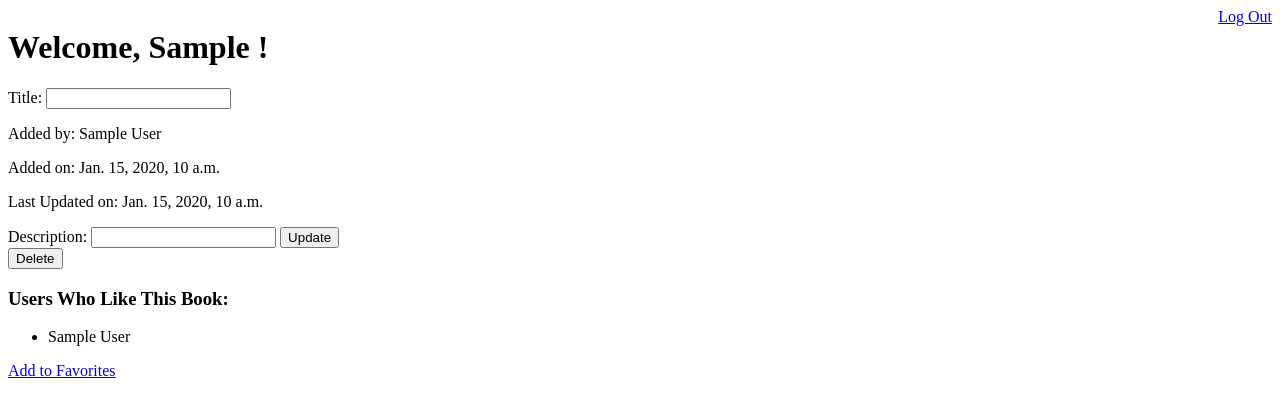
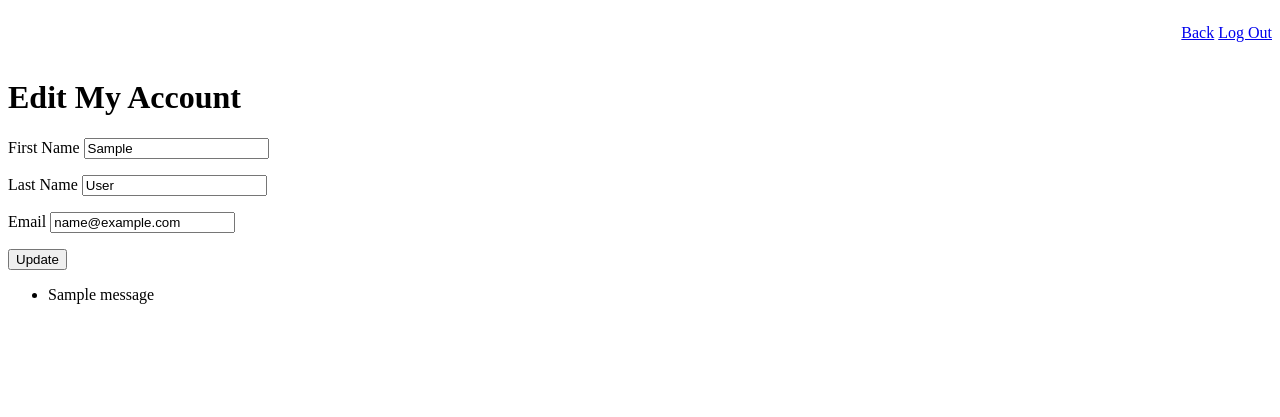
Before and after one commit to diaa95/RedBeltExam, a Django app: template my_app/templates/edit.html in a window 1280 px wide. Shown: the top 417 px of the page. Run offline with Django 3.2, Linux system fonts and the light colour scheme; tables that the repository leaves empty hold one stand-in row (values such as "Sample post"); the template is opened without the code that fills it: values that come from a table or form of the project are taken from there, most other values are stand-ins (such as "Sample title", 1, 10 or a date in 2020); one stand-in notice (Sample message) is shown.

Commit message:
final commit

```diff
--- a/RedBeltExam/settings.py
+++ b/RedBeltExam/settings.py
@@ -25,7 +25,7 @@ SECRET_KEY = '8vr5zhhsuz5fdv17esgg+_zah+klhke)vt85x*4)&*22zkd$bz'
 # SECURITY WARNING: don't run with debug turned on in production!
 DEBUG = True
 
-ALLOWED_HOSTS = ['3.140.194.231']
+ALLOWED_HOSTS = ['3.140.194.231', '127.0.0.1']
 
 
 # Application definition
--- a/my_app/models.py
+++ b/my_app/models.py
@@ -44,11 +44,25 @@ class UserManager(models.Manager):
 
     def add_quote_validator(self, postData):
         errors = {}
-        if len(postData['title']) == 0:
-            errors['title'] = "title is required"
-        if len(postData['desc']) < 5:
-            errors['desc'] = "Description should be at least five characters"
+        if len(postData['author']) < 3:
+            errors['author'] = "Author should be at least three characters"
+        if len(postData['quote']) < 10:
+            errors['quote'] = "Quote should be at least ten characters"
         return errors
+
+
+    def update_info_validator(self, postData):
+        errors = {}
+        # add keys and values to errors dictionary for each invalid field
+        EMAIL_REGEX = re.compile(r'^[a-zA-Z0-9.+_-]+@[a-zA-Z0-9._-]+\.[a-zA-Z]+$')
+        if not EMAIL_REGEX.match(postData['email']):
+            errors['email'] = "Invalid email address!"
+        if len(postData['first_name']) < 2:
+            errors["first_name"] = "first_name should be at least 2 characters"
+        if len(postData['last_name']) < 2:
+            errors["last_name"] = "last_name should be at least 2 characters"
+        return errors
+
 
 
 class User(models.Model):
@@ -65,8 +79,8 @@ class User(models.Model):
 class Quote(models.Model):
     author = models.CharField(max_length=255)
     quote = models.TextField(null=True)
-    uploaded_by = models.ForeignKey(User, related_name="book_uploaded", on_delete=models.CASCADE)
-    users_who_like = models.ManyToManyField(User, related_name="liked_books")
+    uploaded_by = models.ForeignKey(User, related_name="quote_uploaded", on_delete=models.CASCADE)
+    users_who_like = models.ManyToManyField(User, related_name="liked_quotes")
     created_at = models.DateTimeField(auto_now_add=True)
     updated_at = models.DateTimeField(auto_now=True)
     objects = UserManager()
@@ -97,7 +111,7 @@ def log_in(log_in_data):
 def success(user_id):
     context = {
         'this_user': User.objects.get(id=user_id),
-        'all_quotes': Quote.objects.all()
+        'all_quotes': Quote.objects.all(),
     }
     return context
 
@@ -118,6 +132,10 @@ def get_quote(book_id):
     return Quote.objects.get(id=book_id)
 
 
+def get_users_quotes(user_id):
+    return Quote.objects.all().filter(uploaded_by=get_user(user_id))
+
+
 def display(book_id, user_id):
     context = {
         'book': Quote.objects.get(id=book_id),
@@ -126,35 +144,36 @@ def display(book_id, user_id):
     return context
 
 
-def add_fav(book_id, user_id):
-    this_book = Book.objects.get(id=book_id)
+def add_fav(quote_id, user_id):
+    this_quote = Quote.objects.get(id=quote_id)
     this_user = User.objects.get(id=user_id)
-    this_user.liked_books.add(this_book)
+    this_user.liked_quotes.add(this_quote)
     return
 
 
-def unfavorite(book_id, user_id):
-    this_book = Book.objects.get(id=book_id)
+def unfavorite(quote_id, user_id):
+    this_quote = Quote.objects.get(id=quote_id)
     this_user = User.objects.get(id=user_id)
-    this_user.liked_books.remove(this_book)
+    this_user.liked_quotes.remove(this_quote)
 
 
 def add_quote(user_id, quote_info):
-    added_quote = Quote.objects.create(title=quote_info['title'], desc=quote_info['desc'], uploaded_by=User.objects.get(id=user_id))
+    added_quote = Quote.objects.create(author=quote_info['author'], quote=quote_info['quote'], uploaded_by=User.objects.get(id=user_id))
     # this_user = get_user(user_id)
     # this_user.liked_books.add(added_quote)
     return added_quote.id
 
 
-def update(postData, book_id):
-    this_book = get_book(book_id)
-    this_book.title = postData['title']
-    this_book.desc = postData['desc']
-    this_book.save()
+def update(postData, user_id):
+    this_user = get_user(user_id)
+    this_user.first_name = postData['first_name']
+    this_user.last_name = postData['last_name']
+    this_user.email = postData['email']
+    this_user.save()
     return
 
 
-def destroy(book_id):
-    this_book = get_book(book_id)
+def destroy(quote_id):
+    this_book = get_quote(quote_id)
     this_book.delete()
     return
--- a/my_app/templates/edit.html
+++ b/my_app/templates/edit.html
@@ -5,37 +5,27 @@
         <title>Edit Book</title>
     </head>
     <body>
-        <header style="display: flex; justify-content: space-between; border-bottom:1p solid black;">
-            <h1>Welcome, {{this_user.first_name}} !</h1>
-            <a href="/log_out">Log Out</a>
+        <header style="display: flex; justify-content: flex-end; border-bottom:1p solid black;">
+            <p><a href="/success/{{this_user.id}}">Back</a>  <a href="/log_out">Log Out</a></p>
         </header>
-
-
-        <form action="/books/{{this_book.id}}/{{this_user.id}}/update" method="post">
+        <main>
+            <h1>Edit My Account</h1>
+            <form action="/quotes/{{this_user.id}}/update" method="post">
                 {% csrf_token %}
-            <label>Title: <input type="text" name="title" value=""></label>
-            <p>Added by: {{this_book.uploaded_by.first_name}} {{this_book.uploaded_by.last_name}}</p>
-            <p>Added on: {{this_book.updated_at}}</p>
-            <p>Last Updated on: {{this_book.updated_at}}</p>
-            <label>Description: <input type="text" name="desc"></label>
+                <label>First Name <input type="text" name="first_name" value="{{this_user.first_name}}"></label>
+                <p>Last Name <input type="text" name="last_name" value="{{this_user.last_name}}"></p>
+                <p>Email <input type="email" name="email" value="{{this_user.email}}"></p>
                 <button type="submit">Update</button>
             </form>
-        <a href="/books/{{this_book.id}}/{{this_user.id}}/destroy"><button type="button">Delete</button></a>
-
-
-        <h3>Users Who Like This Book:</h3>
-        <ul>
-        {% for user in this_book.users_who_like.all %}
-            <li>{{ user.first_name }} {{ user.last_name }}</li>
+        </main>
+        <footer>
+            {% if messages %}
+            <ul class="messages">
+                {% for message in messages %}
+                    <li {% if message.tags %} class="{{ message.tags }}"{% endif %}>{{ message }}</li>
                 {% endfor %}
             </ul>
-
-
-        {% if this_book not in this_user.liked_books.all %}
-        <a href="/add_fav/{{this_book.id}}/{{this_user.id}}">Add to Favorites</a>
             {% endif %}
-        {% if this_book in this_user.liked_books.all %}
-        <a href="/UnFavorite/{{this_book.id}}/{{this_user.id}}">UnFavorite</a>
-        {% endif %}
+        </footer>
     </body>
 </html>
--- a/my_app/urls.py
+++ b/my_app/urls.py
@@ -9,11 +9,9 @@ urlpatterns = [
     path('user_page/<user_id>', views.user_page),
     path("success/<user_id>", views.success),
     path("add_quote/<user_id>", views.add_quote),
-    # path("book_details/<user_id>/<book_id>", views.book_details),
-    # path("edit/<book_id>/<user_id>", views.edit),
-    # path("display/<book_id>/<user_id>", views.display),
-    # path("add_fav/<book_id>/<user_id>", views.add_fav),
-    # path('UnFavorite/<book_id>/<user_id>', views.unfavorite),
-    # path('books/<book_id>/<user_id>/update', views.update),
-    # path('books/<book_id>/<user_id>/destroy', views.destroy),
+    path("add_fav/<quote_id>/<user_id>", views.add_fav),
+    path('UnFavorite/<quote_id>/<user_id>', views.unfavorite),
+    path("edit/<user_id>", views.edit),
+    path('quotes/<user_id>/update', views.update),
+    path('quotes/<quote_id>/<user_id>/destroy', views.destroy),
 ]
```
Also changed, not shown: my_app/templates/Home.html (+19 -12 lines), my_app/templates/YourProfile.html (+9 -3 lines), my_app/templates/book.html (deleted, +0 -28 lines), my_app/templates/display.html (deleted, +0 -36 lines), my_app/views.py (+34 -46 lines), my_app/migrations/0001_initial.py (added), my_app/migrations/0002_auto_20201220_1049.py (added), my_app/migrations/0003_auto_20201220_1049.py (added), my_app/migrations/0004_auto_20201220_1050.py (added). Lines whose indentation alone changed are shown as unchanged.
